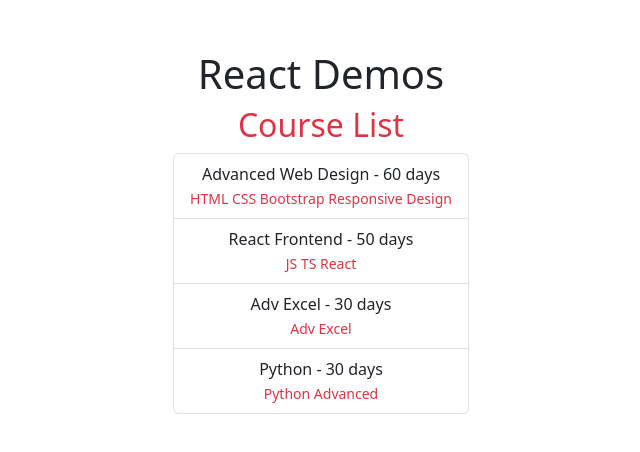
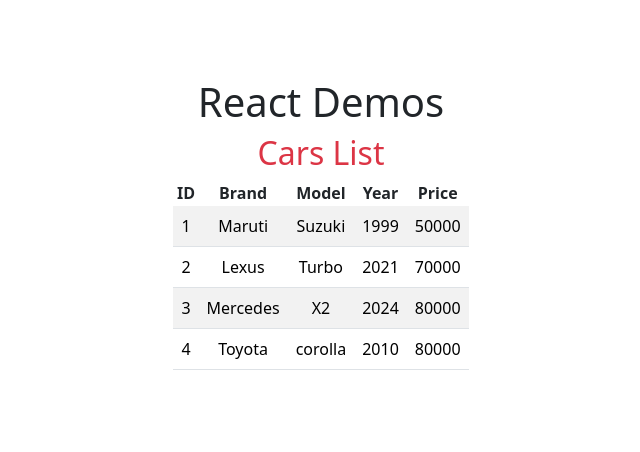
Before and after one commit to mohsink3/React-samples, a React (Vite) app: page / in a window 1280 px wide. Shown: the part 168-620 px from the top of the page, without its empty margins (319-959 px from the left). Built offline with nearby package versions, Linux system fonts and the light colour scheme.

Commit message:
carsprop commited

```diff
--- a/src/App.tsx
+++ b/src/App.tsx
@@ -1,13 +1,55 @@
 
 import './App.css'
 //import ProductListprops from "./components/advanceProduct"
-import CourseListProps from "./components/AdvanceCourse";
+//import CourseListProps from "./components/AdvanceCourse";
+import  CarsListProp from "./components/advanceCars";
+
+
+
+
+function App() {
+
+  let cars=[
+
+    {
+      id: 1,
+      Brand: "Maruti",
+      Model: "Suzuki",
+      Year: 1999,
+      Price:50000
+    },
+    {
+      id: 2,
+      Brand: "Lexus",
+      Model: "Turbo",
+      Year: 2021,
+      Price:70000
+
+    },
+    {
+      id: 3,
+      Brand: "Mercedes",
+      Model: "X2",
+      Year: 2024,
+      Price:80000
+
+    },
+    {
+        id: 4,
+        Brand: "Toyota",
+        Model: "corolla",
+        Year: 2010,
+        Price:80000
+
+      },
+
+  ];
 
 
 
 
 
-function App() {
+
   /*let products = [
     {
       id: 1,
@@ -70,7 +112,7 @@
       }
     },
   ];*/
-  let courses = [
+  /*let courses = [
     {
       id: 1,
       title: "Advanced Web Design",
@@ -95,14 +137,14 @@
       description: "Python Advanced",
       duration: "30 days",
     },
-  ];
+  ];*/
 
   return (
     <>
       <header>
       <h1>React Demos</h1>
       </header>
-      <CourseListProps courseList={courses}/>
+      <CarsListProp carslist={cars}/>
     </>
   );
 }
--- /dev/null
+++ b/src/components/advanceCars.tsx
@@ -0,0 +1,48 @@
+interface Cars{
+    id:number;
+    Brand:string;
+    Model:string;
+    Year:number;
+    Price:number;
+}
+
+interface CarsListProp{
+    carslist:Cars[];
+}
+const CarsList = (props:CarsListProp)=>{
+    if(props.carslist.length==0){
+        return(
+            <div>
+        <h2 className="text-danger">Cars List</h2>
+        <h6 className="text-primary">Garage is Empty</h6>
+      </div>
+        );
+    }
+
+    return(
+        <div>
+      <h2 className="text-danger">Cars List</h2>
+      <table className="table table-striped">
+      <tr>
+            <th>ID</th>
+            <th>Brand</th>
+            <th>Model</th>
+            <th>Year</th>
+            <th>Price</th>
+          </tr>
+          <tbody>
+        {props.carslist.map((car) => (
+          <tr key={car.id}>
+            <td>{car.id}</td>
+              <td>{car.Brand}</td>
+              <td>{car.Model}</td>
+              <td>{car.Year}</td>
+              <td>{car.Price}</td>
+              </tr>
+        ))}
+        </tbody>
+      </table>
+    </div>
+    );
+};
+export default CarsList;
```
